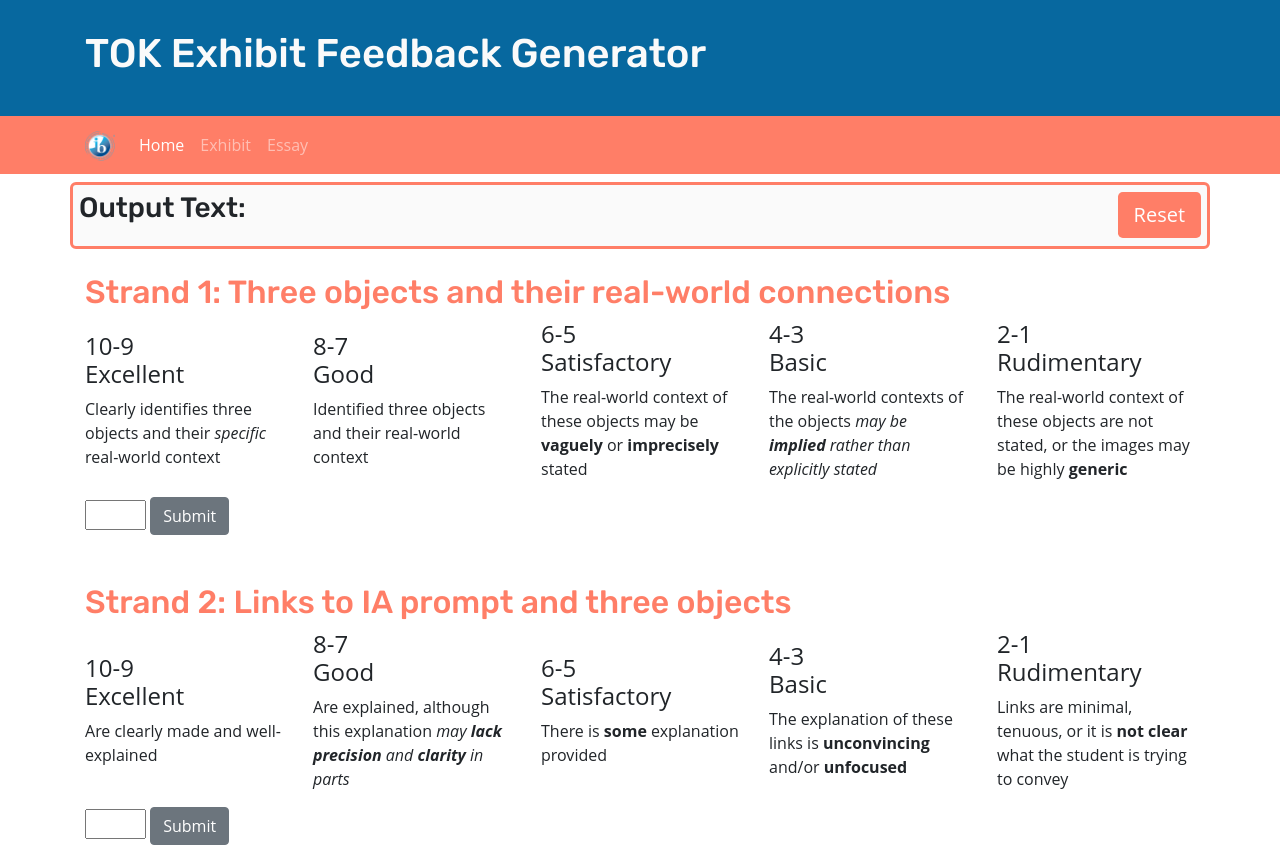
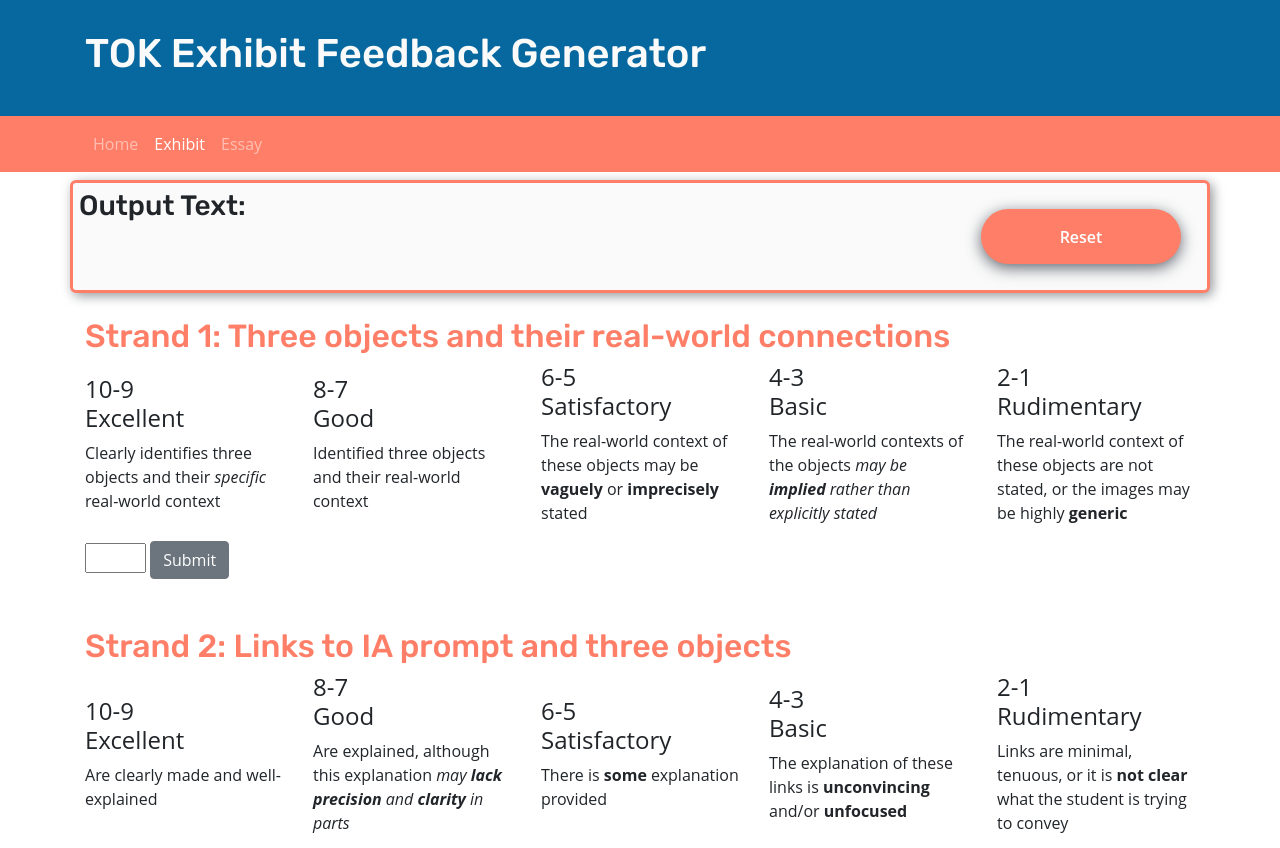
Before and after one commit to danielmiddleton05/grading_comment_generator, a website: page exhibit.html in a window 1280 px wide. Shown: the top 848 px of the page. Drawn offline with nearby package versions, Linux system fonts and the light colour scheme.

Commit message:
updated the buttons

```diff
--- a/css/styles.css
+++ b/css/styles.css
@@ -1,3 +1,9 @@
+* {
+    -webkit-box-sizing: border-box;
+    -moz-box-sizing: border-box;
+    box-sizing: border-box;
+}
+
 body {
     font-family: "Open Sans", sans-serif;
     position: relative;
@@ -35,6 +41,10 @@ footer {
     color: #FAFAFA;
 }
 
+.myShadow {
+    filter: drop-shadow(3px 3px 6px rgba(112, 116, 123, 0.75));
+}
+
 .row-content {
     padding: 50px 0;
     border-bottom: 1px ridge;
@@ -51,6 +61,47 @@ footer {
 #resetButton1 {
     background-color: #FF7E67;
     border: #FF7E67;
+}
+
+.btn-hover {
+    width: 200px;
+    font-size: 16px;
+    font-weight: 600;
+    color: #fff;
+    cursor: pointer;
+    margin: 20px;
+    height: 55px;
+    text-align:center;
+    border: none;
+    background-size: 300% 100%;
+
+    border-radius: 50px;
+
+    -o-transition: all .4s ease-in-out;
+    -webkit-transition: all .4s ease-in-out;
+    transition: all .4s ease-in-out;
+}
+
+.btn-hover:hover {
+    background-position: 100% 0;
+
+    -o-transition: all .4s ease-in-out;
+    -webkit-transition: all .4s ease-in-out;
+    transition: all .4s ease-in-out;
+}
+
+.btn-hover:focus {
+    outline: none;
+}
+
+.btn-hover.color-1 {
+    background-image: linear-gradient(to right, #29323c, #485563, #A2D5F2, #07689F);
+    box-shadow: 0 4px 15px 0 rgba(45, 54, 65, 0.75);
+}
+
+.btn-hover.color-2 {
+    background-image: linear-gradient(to right, #FF7E67, #FF7E67, #A2D5F2, #07689F);
+    box-shadow: 0 4px 15px 0 rgba(45, 54, 65, 0.75);
 }
 
 /*----------BORDERS------------
--- a/exhibit.html
+++ b/exhibit.html
@@ -24,25 +24,20 @@
 
     <nav class="navbar navbar-expand-sm navbar-dark">
         <div class="container">
-            <a class="navbar-brand" href="index.html"><img src="img/iblogo.webp" height="30" width="30" /></a>
             <button class="navbar-toggler ml-auto" type="button" data-toggle="collapse" data-target="#generatorNavbar">
                 <span class="navbar-toggler-icon"></span>
             </button>
             <div class="collapse navbar-collapse" id="generatorNavbar">
                 <ul class="navbar-nav">
-                    <li class="nav-item active"><a class="nav-link" href="index.html"><i class="fa fa-home fa-lg"></i>
-                            Home</a>
-                    </li>
-                    <li class="nav-item"><a class="nav-link" href="#"><i class="fa fa-info fa-lg"></i>
-                            Exhibit</a></li>
-                    <li class="nav-item"><a class="nav-link" href="essay.html"><i class="fa fa-list fa-lg"></i>
-                            Essay</a></li>
+                    <li class="nav-item"><a class="nav-link" href="index.html"><i class="fa fa-home fa-lg"></i>Home</a></li>
+                    <li class="nav-item active"><a class="nav-link" href="#"><i class="fa fa-info fa-lg"></i>Exhibit</a></li>
+                    <li class="nav-item"><a class="nav-link" href="essay.html"><i class="fa fa-list fa-lg"></i>Essay</a></li>
                 </ul>
             </div>
         </div>
     </nav>
 
-    <div class="container mb-4 mt-2 sticky-top" id="outputSection">
+    <div class="container myShadow mb-4 mt-2 sticky-top" id="outputSection">
         <div class="row">
             <div class="col-md-8">
                 <div>
@@ -57,7 +52,7 @@
                 </p>
             </div>
             <div class="col align-self-center text-right">
-                <button id="resetButton1" type="button" class="btn btn-secondary btn-lg"
+                <button id="resetButton1" type="button" class="btn-hover color-2 btn-lg"
                     onclick="resetExhibitButton()">Reset</button>
             </div>
         </div>
@@ -233,8 +228,8 @@
             </div>
         </div>
         <div class="row">
-            <div class="col-md-2 align-self-center">
-                <button id="calAvg" type="button" class="btn btn-secondary btn-lg"
+            <div class="col-md-4 align-self-center">
+                <button id="calAvg" type="button" class="btn-hover color-2 btn-lg"
                     onclick="calculateExhibitAverage()">Score</button>
             </div>
             <div class="col mb-4 align-self-center">
```
Also changed, not shown: essay.html (+7 -11 lines), index.html (+14 -12 lines).
